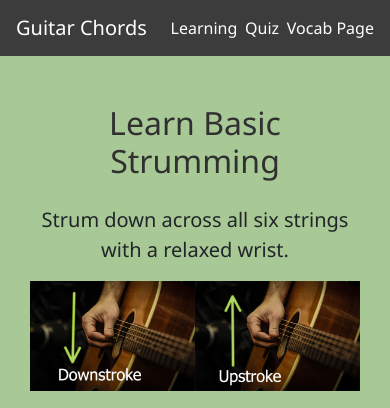
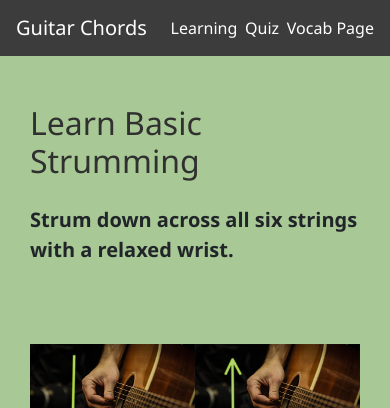
Before and after one commit to evageoo/GuitarChords, a Flask app: page /learn/1 in a window 390 px wide. Shown: the top 408 px of the page. Run offline with Flask 3, Linux system fonts and the light colour scheme; some libraries are stand-ins or nearby versions.

Commit message:
fixing margins of learning page

```diff
--- a/server.py
+++ b/server.py
@@ -25,7 +25,6 @@ learning_data = {
         "instruction": "Place your index, middle, and ring fingers on the 2nd fret of the D, G, and B strings. Strum from the A string downward.",
         "video": "/static/media/chord_videos/Achord.mp4",
         "image": "/static/media/chord_images/a_major.png",
-        "image2": "/static/media/fret_diagram.png",
         "audio": "/static/media/a_chord_audio.mp3"
     },
     "3": {
--- a/templates/learn.html
+++ b/templates/learn.html
@@ -1,46 +1,27 @@
 {% extends "layout.html" %} {% block content %}
-<div class="container text-center py-5">
-  <h2 class="mb-4">{{ lesson.title }}</h2>
-  <p class="lead">{{ lesson.instruction }}</p>
+<div class="container py-5">
+  <h2 class="mb-4" id="lesson-title">{{ lesson.title }}</h2>
+  <div class="lead font-weight-bold mb-4" style="font-size: 1.25em;">{{ lesson.instruction }}</div>
 
-  <div class="row justify-content-center mb-4">
+  <div class="d-flex flex-wrap justify-content-center align-items-start mb-3" style="gap: 24px;">
     {% if lesson.image %}
-    <div class="col-md-4">
-      <img
-        src="{{ lesson.image }}"
-        class="img-fluid mb-3"
-        alt="Chord Diagram"
-      />
-    </div>
-    {% endif %} {% if lesson.image2 %}
-    <div class="col-md-4">
-      <img
-        src="{{ lesson.image2 }}"
-        class="img-fluid mb-3"
-        alt="Fingering Help"
-      />
-    </div>
+      <img src="{{ lesson.image }}" alt="Chord Diagram" class="img-fluid" style="height: 220px; width: auto; object-fit: contain;"/>
+    {% endif %}
+    {% if lesson.video %}
+      <video controls class="img-fluid" style="height: 220px; width: auto; object-fit: contain;">
+        <source src="{{ lesson.video }}" type="video/mp4" />
+        Your browser does not support the video element.
+      </video>
     {% endif %}
   </div>
 
   {% if lesson.audio %}
-  <div class="row justify-content-center mb-4">
-    <div class="col-md-6 text-center">
-      <audio controls style="width: 100%">
+    <div class="text-center mb-4">
+      <audio controls style="width: 100%; max-width: 400px;">
         <source src="{{ lesson.audio }}" type="audio/mpeg" />
         Your browser does not support the audio element.
       </audio>
     </div>
-  </div>
-  {% endif %} {% if lesson.video %}
-  <div class="row justify-content-center mb-4">
-    <div class="col-md-6 text-center">
-      <video controls style="width: 100%; max-width: 500px">
-        <source src="{{ lesson.video }}" type="video/mp4" />
-        Your browser does not support the video element.
-      </video>
-    </div>
-  </div>
   {% endif %}
 
   <div class="text-center mt-4">
@@ -66,57 +47,6 @@
     >
     {% endif %}
   </div>
-
-  <!-- <h2 class="mb-4">{{ lesson.title }}</h2>
-  <p class="lead">{{ lesson.instruction }}</p>
-
-  {% if lesson.image %}
-  <img
-    src="{{ lesson.image }}"
-    class="img-fluid mb-3"
-    alt="Chord Diagram"
-    width="300"
-  />
-  {% endif %} {% if lesson.image2 %}
-  <img
-    src="{{ lesson.image2 }}"
-    class="img-fluid mb-3"
-    alt="Chord Diagram"
-    width="300"
-  />
-  {% endif %} {% if lesson.audio or lesson.video %}
-  <div class="row justify-content-center mb-4">
-    {% if lesson.audio %}
-    <div class="col-md-4 text-center">
-      <audio controls style="width: 100%">
-        <source src="{{ lesson.audio }}" type="audio/mpeg" />
-        Your browser does not support the audio element.
-      </audio>
-    </div>
-    {% endif %} {% if lesson.video %}
-    <div class="col-md-6 text-center">
-      <video controls style="width: 100%; max-width: 300px">
-        <source src="{{ lesson.video }}" type="video/mp4" />
-        Your browser does not support the video element.
-      </video>
-    </div>
-    {% endif %}
-  </div>
-  {% endif %}
-  <div class="text-center mt-4">
-    <a
-      href="javascript:history.back()"
-      class="btn btn-sm mr-2"
-      style="background-color: #b2d8b2; color: #2c3e50"
-    >
-      ← Go Back
-    </a>
-    {% if is_last_lesson %}
-      <a href="{{ url_for('quiz', quiz_id=1) }}" class="btn btn-success btn-lg" id="nextBtn">Begin Quiz</a>
-    {% else %}
-      <a href="{{ url_for('learn', lesson_id=lesson_id+1) }}" class="btn btn-success btn-lg" id="nextBtn">Next Lesson</a>
-    {% endif %}
-  </div> -->
 </div>
 
 <!-- progress bar -->
```
